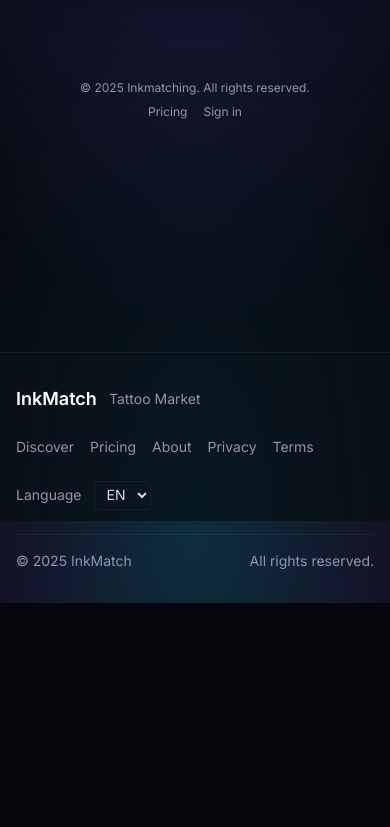
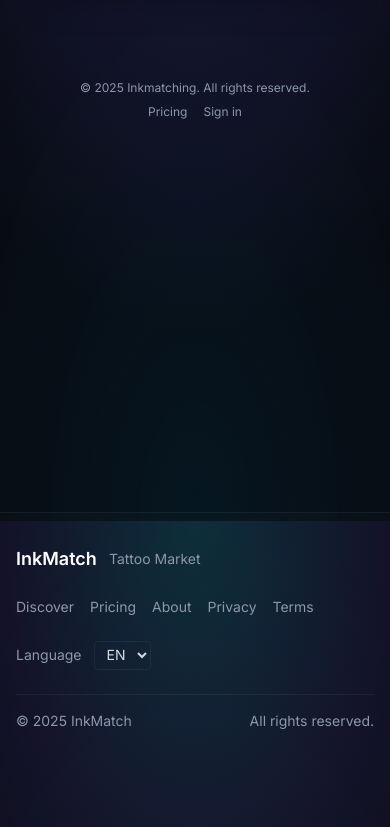
Before and after one commit to YounessHajiDev/inkmatchingweb, a Next.js app: page / in a window 390 px wide. Shown: the part 1167-1994 px from the top of the page. Before the commit the page ends 1770 px from the top, so only its background shows below. Built offline with nearby package versions, Linux system fonts and the light colour scheme; no server answers.

Commit message:
ui: avoid footer overlap with fixed bottom nav (extra padding)

```diff
--- a/components/AppShell.tsx
+++ b/components/AppShell.tsx
@@ -14,7 +14,7 @@
   return (
     <div className="relative min-h-screen">
       <TopBar />
-      <main className="pb-32">
+      <main className="pb-72">
         {children}
       </main>
       <Footer />
--- a/components/Footer.tsx
+++ b/components/Footer.tsx
@@ -7,7 +7,7 @@
   const { t, locale, setLocale } = useLocale()
 
   return (
-    <footer className="mt-16 border-t border-white/5 bg-white/[0.01] py-8">
+  <footer className="mt-16 border-t border-white/5 bg-white/[0.01] py-8 pb-24 sm:pb-8">
       <div className="mx-auto max-w-7xl px-4 sm:px-8">
         <div className="flex flex-col gap-6 sm:flex-row sm:items-center sm:justify-between">
           <div className="flex items-center gap-3">
```
Also changed, not shown: 1 other file (tests, documents, lock files or other folders).
